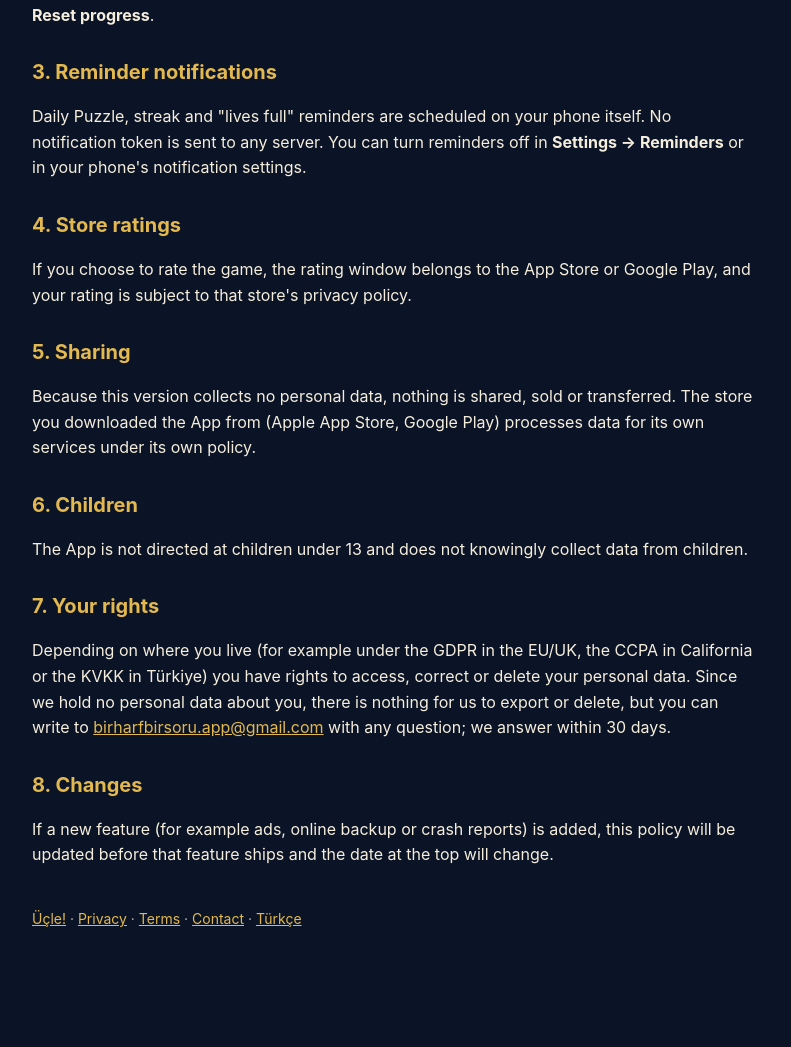
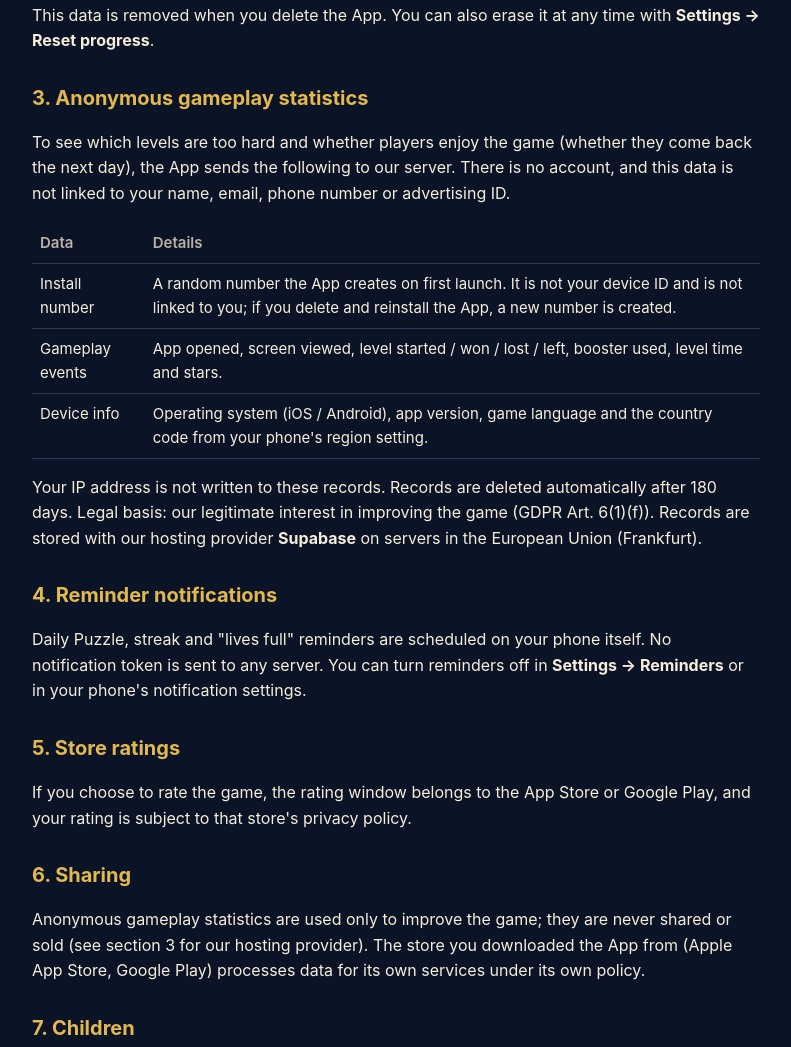
Before and after one commit to ozgurertop1/ozgurertop1.github.io, a plain HTML site: page ucle/privacy.html in a window 1280 px wide. Shown: the part 818-1865 px from the top of the page, without its empty margins (244-1035 px from the left). Before the commit the page ends 1812 px from the top, so only its background shows below. Drawn offline with Linux system fonts and the light colour scheme.

Commit message:
Üçle! gizlilik 1.1: anonim oyun istatistikleri

```diff
--- a/ucle/privacy.html
+++ b/ucle/privacy.html
@@ -2,11 +2,11 @@
 <title>Privacy Policy · Üçle!</title><link rel="stylesheet" href="style.css"></head><body><main>
 <header><a href="index.html" aria-label="Üçle! home"><span class="t">Ü</span><span class="t">Ç</span><span class="t">L</span><span class="t">E</span><span class="t a">!</span></a></header>
 <h1>Privacy Policy</h1>
-<p class="meta">Last updated: November 4, 2026 · Version 1.0 · <a href="gizlilik.html">Türkçe</a></p>
+<p class="meta">Last updated: November 24, 2026 · Version 1.1 · <a href="gizlilik.html">Türkçe</a></p>
 
 <p>This policy explains what data is processed when you use the <b>Üçle!</b> mobile game ("the App").</p>
 
-<div class="card"><b>In short:</b> This version of the App does not collect any personal data and does not send data to any server. There is no account; we never ask for your email, phone number, location, contacts or photos. Your game progress and settings are stored only on your phone. There are no ads.</div>
+<div class="card"><b>In short:</b> There is no account; we never ask for your name, email, phone number, location, contacts or photos. Your game progress and settings are stored only on your phone. From version 1.1, <b>anonymous gameplay statistics</b> (such as which level was played, won or lost) are sent to our server with a random install number that does not identify you, so we can improve the game. There are no ads.</div>
 
 <h2>1. Who we are</h2>
 <p>Özgür Ertop (individual developer), Türkiye · Email: <a href="mailto:birharfbirsoru.app@gmail.com">birharfbirsoru.app@gmail.com</a></p>
@@ -20,22 +20,32 @@
 </table></div>
 <p>This data is removed when you delete the App. You can also erase it at any time with <b>Settings → Reset progress</b>.</p>
 
-<h2>3. Reminder notifications</h2>
+<h2>3. Anonymous gameplay statistics</h2>
+<p>To see which levels are too hard and whether players enjoy the game (whether they come back the next day), the App sends the following to our server. There is no account, and this data is not linked to your name, email, phone number or advertising ID.</p>
+<div class="wrap"><table>
+<tr><th>Data</th><th>Details</th></tr>
+<tr><td>Install number</td><td>A random number the App creates on first launch. It is not your device ID and is not linked to you; if you delete and reinstall the App, a new number is created.</td></tr>
+<tr><td>Gameplay events</td><td>App opened, screen viewed, level started / won / lost / left, booster used, level time and stars.</td></tr>
+<tr><td>Device info</td><td>Operating system (iOS / Android), app version, game language and the country code from your phone's region setting.</td></tr>
+</table></div>
+<p>Your IP address is not written to these records. Records are deleted automatically after 180 days. Legal basis: our legitimate interest in improving the game (GDPR Art. 6(1)(f)). Records are stored with our hosting provider <b>Supabase</b> on servers in the European Union (Frankfurt).</p>
+
+<h2>4. Reminder notifications</h2>
 <p>Daily Puzzle, streak and "lives full" reminders are scheduled on your phone itself. No notification token is sent to any server. You can turn reminders off in <b>Settings → Reminders</b> or in your phone's notification settings.</p>
 
-<h2>4. Store ratings</h2>
+<h2>5. Store ratings</h2>
 <p>If you choose to rate the game, the rating window belongs to the App Store or Google Play, and your rating is subject to that store's privacy policy.</p>
 
-<h2>5. Sharing</h2>
-<p>Because this version collects no personal data, nothing is shared, sold or transferred. The store you downloaded the App from (Apple App Store, Google Play) processes data for its own services under its own policy.</p>
+<h2>6. Sharing</h2>
+<p>Anonymous gameplay statistics are used only to improve the game; they are never shared or sold (see section 3 for our hosting provider). The store you downloaded the App from (Apple App Store, Google Play) processes data for its own services under its own policy.</p>
 
-<h2>6. Children</h2>
+<h2>7. Children</h2>
 <p>The App is not directed at children under 13 and does not knowingly collect data from children.</p>
 
-<h2>7. Your rights</h2>
-<p>Depending on where you live (for example under the GDPR in the EU/UK, the CCPA in California or the KVKK in Türkiye) you have rights to access, correct or delete your personal data. Since we hold no personal data about you, there is nothing for us to export or delete, but you can write to <a href="mailto:birharfbirsoru.app@gmail.com">birharfbirsoru.app@gmail.com</a> with any question; we answer within 30 days.</p>
+<h2>8. Your rights</h2>
+<p>Depending on where you live (for example under the GDPR in the EU/UK, the CCPA in California or the KVKK in Türkiye) you have rights to access, correct or delete your personal data. Because the statistics are anonymous and not linked to you, we cannot match them to a person, but you can write to <a href="mailto:birharfbirsoru.app@gmail.com">birharfbirsoru.app@gmail.com</a> with any question; we answer within 30 days.</p>
 
-<h2>8. Changes</h2>
+<h2>9. Changes</h2>
 <p>If a new feature (for example ads, online backup or crash reports) is added, this policy will be updated before that feature ships and the date at the top will change.</p>
 <footer><a href="index.html">Üçle!</a> · <a href="privacy.html">Privacy</a> · <a href="terms.html">Terms</a> · <a href="mailto:birharfbirsoru.app@gmail.com">Contact</a> · <a href="gizlilik.html">Türkçe</a></footer>
 </main></body></html>
```
